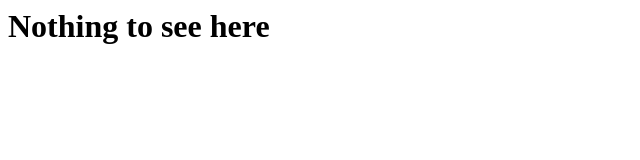
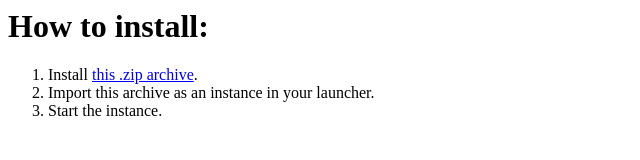
Before and after one commit to pluumenbrownie/Moddy-McModpackface, a plain HTML site: page index.html in a window 1280 px wide. Shown: the whole page, without its empty margins (0-640 px from the left). Drawn offline with Linux system fonts and the light colour scheme.

Commit message:
Added .zip instance to repo

```diff
--- a/index.html
+++ b/index.html
@@ -1 +1,6 @@
-<h1>Nothing to see here</h1>
+<h1>How to install:</h1>
+<ol>
+    <li>Install <a href="https://pluumenbrownie.github.io/Moddy-McModpackface/import-this/Moddy McModpackface.zip">this .zip archive</a>.</li>
+    <li>Import this archive as an instance in your launcher.</li>
+    <li>Start the instance.</li>
+</ol>
```
Also changed, not shown: 3 other files.
